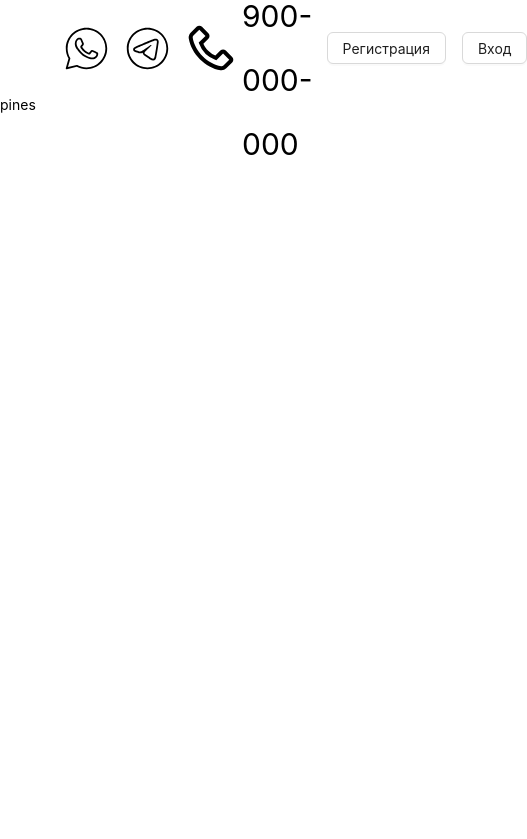
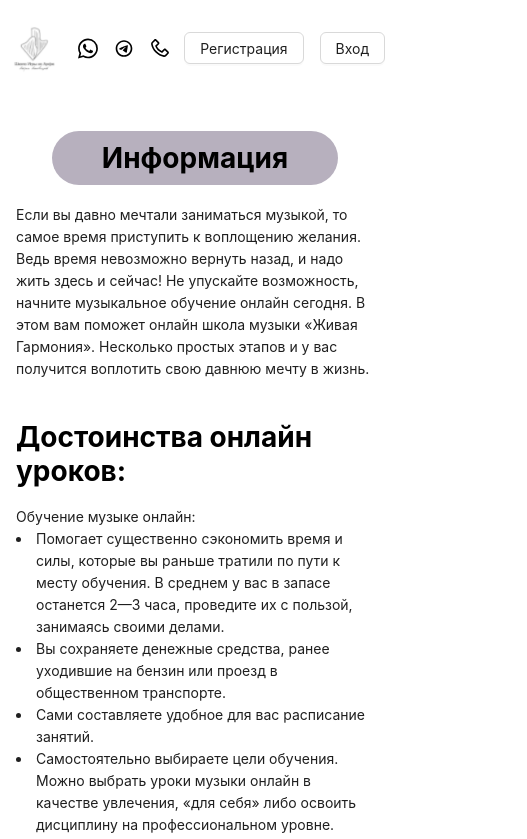
Before and after one commit to x1agy/courseWork, a React (Create React App) app in the folder front/: page / in a window 390 px wide. Shown: the top 839 px of the page, 527 px wide, since content can reach past the window. Built offline with nearby package versions, Linux system fonts and the light colour scheme.

Commit message:
feat: added home page , main info, maked first  chapter of layout

```diff
--- a/front/package.json
+++ b/front/package.json
@@ -10,6 +10,7 @@
     "antd": "^5.16.2",
     "react": "^18.2.0",
     "react-dom": "^18.2.0",
+    "react-icons": "^5.1.0",
     "react-router-dom": "^6.22.3",
     "react-scripts": "5.0.1"
   },
--- a/front/src/App.jsx
+++ b/front/src/App.jsx
@@ -5,11 +5,12 @@ import {
     createBrowserRouter,
     RouterProvider
 } from 'react-router-dom';
+import Home from "./pages/home/Home.jsx";
 
 const router = createBrowserRouter([
     {
         path: '/',
-        element: <div>pines</div>,
+        element: <Home />,
         errorElement: <PageNotFound />
     }
 ])
--- a/front/src/components/AppHeader/AppHeader.jsx
+++ b/front/src/components/AppHeader/AppHeader.jsx
@@ -1,9 +1,9 @@
 import React from "react";
 import { Button, Layout } from 'antd';
 import { ReactComponent as Logo } from '../../assets/logo.svg';
-import { ReactComponent as Telegram } from '../../assets/telegram.svg';
-import { ReactComponent as Whatsapp } from '../../assets/whatsapp.svg';
 import { PhoneOutlined } from '@ant-design/icons';
+import { RiTelegramLine } from "react-icons/ri";
+import { BsWhatsapp } from "react-icons/bs";
 
 import styles from './appHeader.module.css'
 
@@ -12,18 +12,18 @@ const { Header } = Layout;
 const appHeader = () => {
     return(
         <Header className={styles.header}>
-            <Logo />
+            <Logo className={styles.logo}/>
             <div className={styles.contacts_holder}>
-                <a href=""><Whatsapp /></a>
-                <a href=""><Telegram /></a>
-                <a href="">
-                    <PhoneOutlined style={{fontSize: '50px', rotate: "90deg"}} />
+                <a href="фыв"><BsWhatsapp className={styles.icons}/></a>
+                <a href="фыв"><RiTelegramLine className={styles.icons}/></a>
+                <a href="tel:+79000000000">
+                    <PhoneOutlined style={{fontSize: '50px', rotate: "90deg"}} className={styles.icons}/>
                     <span className={styles.phone_number}>+7-900-000-000</span>
                 </a>
             </div>
-            <div className={styles.autorisation_buttons}>
-                <Button >Регистрация</Button>
-                <Button >Вход</Button>
+            <div className={styles.authorization_buttons}>
+                <Button>Регистрация</Button>
+                <Button>Вход</Button>
             </div>
         </Header>
     )
--- a/front/src/components/AppHeader/appHeader.module.css
+++ b/front/src/components/AppHeader/appHeader.module.css
@@ -2,6 +2,8 @@
     background-color: inherit;
     height: 6rem;
     display: flex;
+    justify-content: space-between;
+    min-width: 65rem;
 }
 
 .contacts_holder{
@@ -21,9 +23,67 @@
     margin-inline-start: 0.2em;
 }
 
-.autorisation_buttons{
+.authorization_buttons{
     margin-inline-start: auto;
     display: flex;
     align-items: center;
     gap: 1rem;
 }
+
+.icons{
+    font-size: 35px;
+    width: 35px;
+}
+
+.icons:hover{
+    color: gray;
+}
+
+
+@media(max-width: 870px){
+    .header{
+        max-width: 55rem;
+        min-width: 45rem;
+    }
+    .icons{
+        width: 30px;
+    }
+    .icons:hover{
+        background-color: gray;
+    }
+    .phone_number{
+        font-size: medium;
+    }
+    .logo{
+        width: 100px;
+    }
+}
+
+@media(max-width: 715px){
+    .header{
+        max-width: 55rem;
+        min-width: 45rem;
+    }
+    .icons{
+        width: 20px;
+    }
+    .phone_number{
+        font-size: small;
+    }
+    .logo{
+        size: 100px;
+    }
+}
+
+@media(max-width: 715px){
+    .logo{
+        height: 100px;
+    }
+    .header{
+        max-width: 30rem;
+        min-width: 30rem;
+    }
+    .phone_number{
+        display: none;
+    }
+}
--- a/front/src/index.css
+++ b/front/src/index.css
@@ -18,3 +18,7 @@ a:visited{
 a:hover{
   color: black;
 }
+
+*{
+  box-sizing: border-box;
+}
--- a/front/src/layouts/appLayout/AppLayout.jsx
+++ b/front/src/layouts/appLayout/AppLayout.jsx
@@ -7,8 +7,10 @@ import styles from './appLayout.module.css';
 const AppLayout = ({ children }) => {
     return(
         <Layout className={styles.layout}>
-            <AppHeader />
-            {children}
+            <AppHeader/>
+            <div className={styles.bodyStyles}>
+                {children}
+            </div>
         </Layout>
     )
 }
--- a/front/src/layouts/appLayout/appLayout.module.css
+++ b/front/src/layouts/appLayout/appLayout.module.css
@@ -1,3 +1,9 @@
 .layout{
     background-color: inherit;
+    align-items: center;
 }
+
+.bodyStyles{
+    display: flex;
+    justify-content: center;
+}
--- /dev/null
+++ b/front/src/pages/home/Home.jsx
@@ -0,0 +1,27 @@
+import { Flex } from "antd";
+import React from "react";
+import Text from 'antd/es/typography/Text';
+
+import styles from './home.module.css';
+
+const Home = () => {
+    return(
+        <Flex className={styles.home}>
+            <h1 className={styles.title}>Информация</h1>
+            <Text>Если вы давно мечтали заниматься музыкой, то самое время приступить к воплощению желания. Ведь время невозможно вернуть назад, и надо жить здесь и сейчас! Не упускайте возможность, начните музыкальное обучение онлайн сегодня. В этом вам поможет онлайн школа музыки «Живая Гармония». Несколько простых этапов и у вас получится воплотить свою давнюю мечту в жизнь.</Text>
+            <h1 className={styles.subTitle}>Достоинства онлайн уроков:</h1>
+            <Text>
+                Обучение музыке онлайн:
+                <li className={styles.listElement}>Помогает существенно сэкономить время и силы, которые вы раньше тратили по пути к месту обучения. В среднем у вас в запасе останется 2—3 часа, проведите их с пользой, занимаясь своими делами.</li>
+                <li className={styles.listElement}>Вы сохраняете денежные средства, ранее уходившие на бензин или проезд в общественном транспорте.</li>
+                <li className={styles.listElement}>Сами составляете удобное для вас расписание занятий.</li>
+                <li className={styles.listElement}>Самостоятельно выбираете цели обучения. Можно выбрать уроки музыки онлайн в качестве увлечения, «для себя» либо освоить дисциплину на профессиональном уровне.</li>
+                <li className={styles.listElement}>Занятия можно проводить из любого уголка любой страны. Нет необходимости прекращать обучение в рабочей поездке или отпуске. Этот вариант особенно удобен для проживающих в небольших населенных пунктах, где нет возможности найти профессионального преподавателя высокого класса.</li>
+                <li className={styles.listElement}>Вы можете обучаться дома, в рабочем кабинете, в любой удобной обстановке.</li>
+                <li className={styles.listElement}>Онлайн уроки позволяют в любое время узнать, как идут дела на занятиях у вашего ребёнка.</li>
+            </Text>
+        </Flex>
+    )
+}
+
+export default Home;
--- /dev/null
+++ b/front/src/pages/home/home.module.css
@@ -0,0 +1,22 @@
+.home{
+    flex-direction: column;
+    align-items: center;
+    max-width: 40rem;
+    padding: 1rem;
+}
+
+.title{
+    background-color: #B7B0BE;
+    padding: 10px 50px;
+    border-radius: 40px;
+}
+
+.subTitle{
+    margin-inline-end: auto;
+    margin-top: 40px;
+}
+
+.listElement{
+    text-indent: -20px;
+    margin-left: 20px;
+}
```
Also changed, not shown: front/src/components/AppFooter/AppFooter.jsx (added, +7 -0 lines), 1 other file (tests, documents, lock files or other folders).
